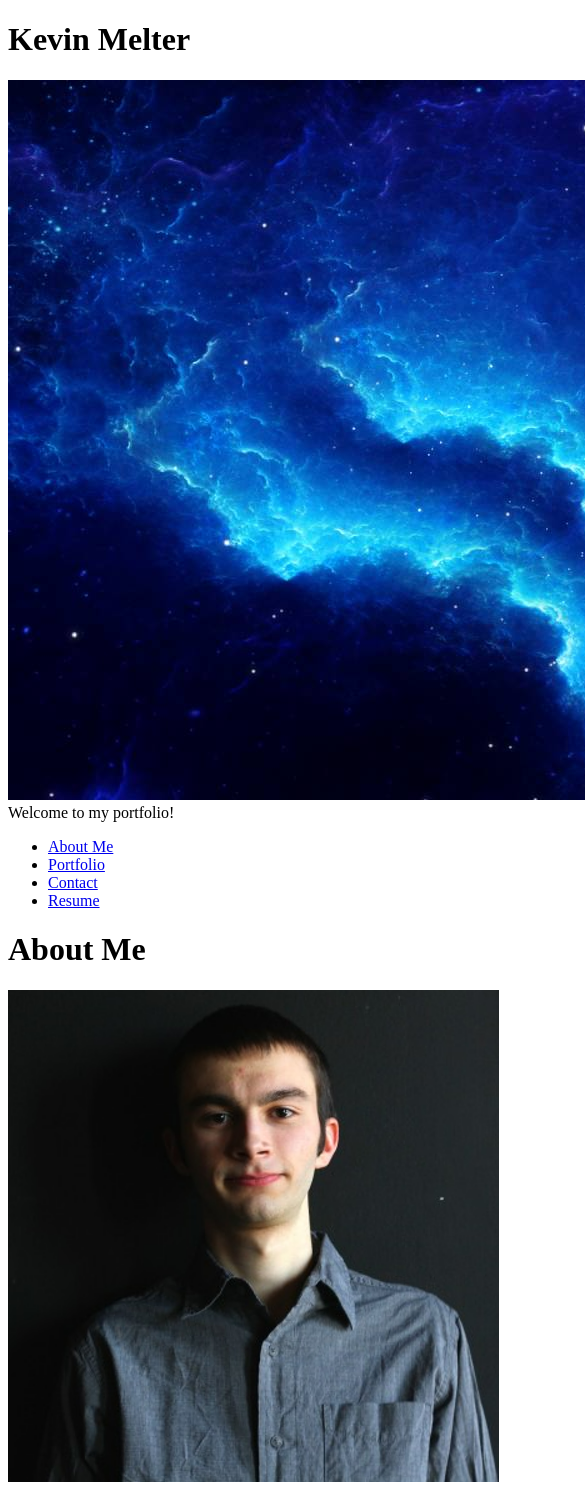
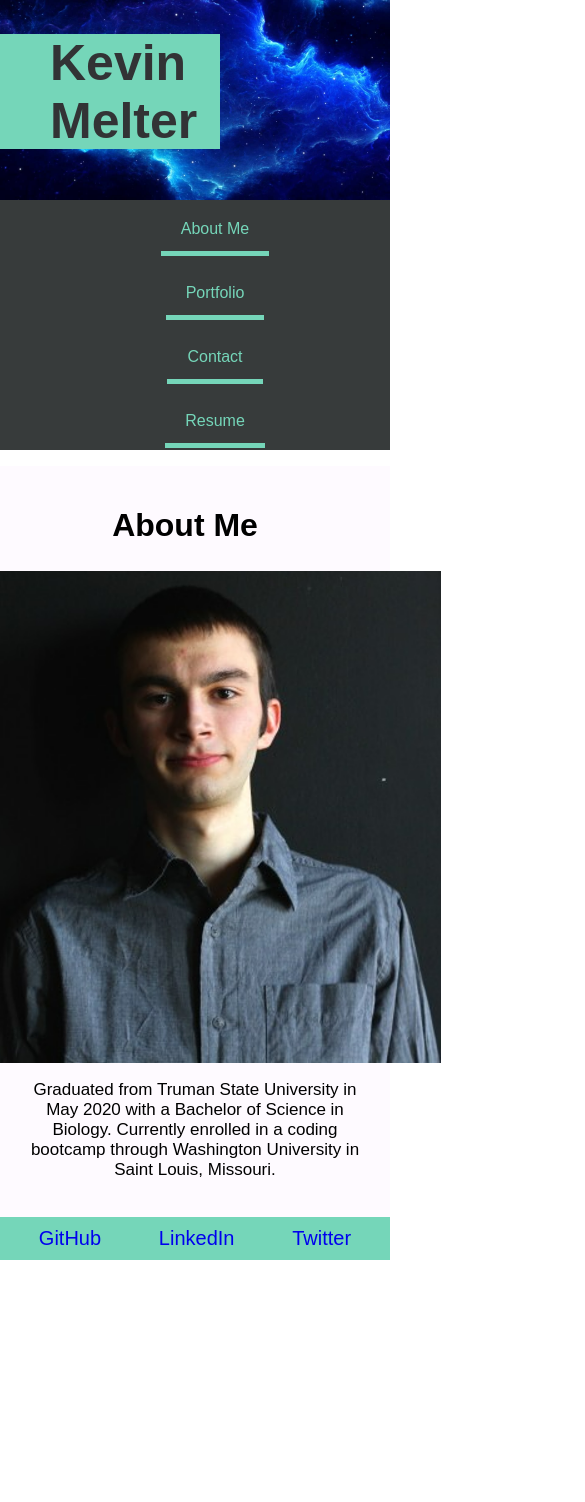
Before and after one commit to kmelter/react-portfolio, a React (Create React App) app: page / in a window 390 px wide. Shown: the top 1502 px of the page, 585 px wide, since content can reach past the window. After the commit the page ends 1260 px from the top, so only its background shows below. Built offline with nearby package versions, Linux system fonts and the light colour scheme.

Commit message:
header and project styling

```diff
--- a/package.json
+++ b/package.json
@@ -3,6 +3,9 @@
   "version": "0.1.0",
   "private": true,
   "dependencies": {
+    "@emotion/react": "^11.9.3",
+    "@emotion/styled": "^11.9.3",
+    "@mui/material": "^5.8.5",
     "@testing-library/jest-dom": "^5.16.4",
     "@testing-library/react": "^11.1.0",
     "@testing-library/user-event": "^13.5.0",
--- a/src/components/Footer.js
+++ b/src/components/Footer.js
@@ -2,10 +2,10 @@ import React from "react";
 
 export default function Footer() {
     return (
-        <div>
-            <a href="https://github.com/kmelter">GitHub</a>
-            <a href="https://www.linkedin.com/in/kevin-melter-1480831a5/">LinkedIn</a>
-            <a href="https://twitter.com/TheLedgeKQ">Twitter</a>
+        <div className="footer">
+            <a href="https://github.com/kmelter" target="_blank">GitHub</a>
+            <a href="https://www.linkedin.com/in/kevin-melter-1480831a5/" target="_blank">LinkedIn</a>
+            <a href="https://twitter.com/TheLedgeKQ" target="_blank">Twitter</a>
         </div>
     );
 }
--- a/src/components/Header.js
+++ b/src/components/Header.js
@@ -1,12 +1,11 @@
 import React from "react";
-import cosmos from "../assets/images/cosmos.jpg";
 
 export default function Header() {
     return (
-        <div>
-            <h1>Kevin Melter</h1>
-            <img src={cosmos} alt="" />
-            <div>Welcome to my portfolio!</div>
-        </div>
+        <header>
+            <div className="name-img">
+                <h1>Kevin Melter</h1>
+            </div>
+        </header>
     );
 }
--- a/src/components/Project.js
+++ b/src/components/Project.js
@@ -3,17 +3,19 @@ import ProjectList from "./ProjectList";
 
 const Project = () => {
     return (
-        <div>
+        <div className="work-examples">
             {ProjectList.map(project => (
-                <section>
+                <section className="card">
                     <h2>{project.projectName}</h2>
                     <img src={project.image} alt="" />
+                    <div className="project-links">
                         <a href={project.deployedApp} target="_blank">
                             Deployed Application
                         </a>
                         <a href={project.gitHubPage} target = "_blank">
                             GitHub Link
                         </a>
+                    </div>
                 </section>
             ))}
         </div>
--- a/src/components/pages/About.js
+++ b/src/components/pages/About.js
@@ -3,7 +3,7 @@ import selfPortrait from "../../assets/images/kmimage.PNG";
 
 export default function About() {
     return (
-        <div>
+        <div className="about-me">
             <h1>About Me</h1>
             <img src={selfPortrait} alt="" />
             <p>
--- a/src/index.css
+++ b/src/index.css
@@ -10,6 +10,7 @@ body {
 header {
   background-image: url("./assets/images/cosmos.jpg");
   background-size: cover;
+  height: 200px;
 }
 
 header h1 {
@@ -21,31 +22,30 @@ header h1 {
   padding-left: 50px;
 }
 
-header img {
-  height: 200px;
-  width: 200px;
-  border: 3px solid #75d6b9;
-  margin: 20px;
-}
-
 .name-img {
   display: flex;
   justify-content: space-between;
 }
 
-nav {
+.nav {
   display: flex;
-  justify-content: flex-end;
   background-color: rgb(55, 59, 59);
+  padding-top: 20px;
+  padding-bottom: 20px;
+  margin-top: 0px;
 }
 
-nav a {
+.nav a {
   color: #75d6b9;
   padding: 14px 20px;
   text-decoration: none;
   text-align: center;
   border-bottom: 5px solid #75d6b9;
   margin: 5px;
+}
+
+ul {
+  list-style-type: none;
 }
 
 main {
@@ -59,6 +59,20 @@ main h2 {
   background: #75d6b9;
   font-size: 15px;
   font-style: bold;
+}
+
+.about-me {
+  display: flex;
+  text-align: center;
+  align-items: center;
+}
+
+.about-me h1 {
+  margin-right: 200px;
+}
+
+.about-me p {
+  font-size: 17px;
 }
 
 aside {
@@ -100,6 +114,7 @@ aside h2 {
 }
 
 .card {
+  color: black;
   border-style: solid;
   border-color: #75d6b9;
   flex: 0 0 400px;
@@ -112,13 +127,26 @@ aside h2 {
   width: 100%;
   opacity: 50%;
   position: relative;
+  max-height: 170px;
 }
 
 .card h2 {
-  padding: 20px;
+  font-size: 20px;
+  background-color: #75d6b9;
+  padding: 10px;
   z-index: 9999;
   position: absolute;
   margin-top: 100px;
+}
+
+.project-links {
+  background-color: #75d6b9;
+  display: flex;
+  justify-content: space-around;
+}
+
+.project-links a:link, .project-links a:visited, .project-links a:hover, .project-links a:link {
+  text-decoration: none;
 }
 
 #large-card {
@@ -154,8 +182,20 @@ aside h2 {
   padding-bottom: 5px;
 }
 
+.footer {
+  display: flex;
+  justify-content: space-around;
+  background-color: #75d6b9;
+  padding: 10px;
+  font-size: 25px;
+}
+
+.footer a {
+  text-decoration: none;
+}
+
 /* Link interactions */
-nav a:hover {
+.nav a:hover {
   color: rgb(0, 183, 255);
   border-bottom: 5px solid rgb(0, 183, 255);
 }
@@ -195,9 +235,19 @@ nav a:hover {
       margin-left: 5px;
   }
 
-  main, nav {
+  main, .nav {
       flex-direction: column;
       align-items: center;
+      justify-content: space-between;
+  }
+
+  .nav {
+    height: 250px;
+  }
+
+  .about-me h1 {
+    padding-bottom: 5px;
+    margin-right: 20px;
   }
 
   aside {
@@ -219,6 +269,10 @@ nav a:hover {
   #large-card h2 {
       margin-top: 100px;
   }
+
+  .footer {
+    font-size: 20px;
+  }
 }
 
 
--- a/src/index.js
+++ b/src/index.js
@@ -1,6 +1,6 @@
 import React from 'react';
 import ReactDOM from 'react-dom';
-//import './index.css';
+import './index.css';
 import App from './App';
 import reportWebVitals from './reportWebVitals';
 
```
Also changed, not shown: 1 other file (tests, documents, lock files or other folders). Lines whose indentation alone changed are shown as unchanged.
